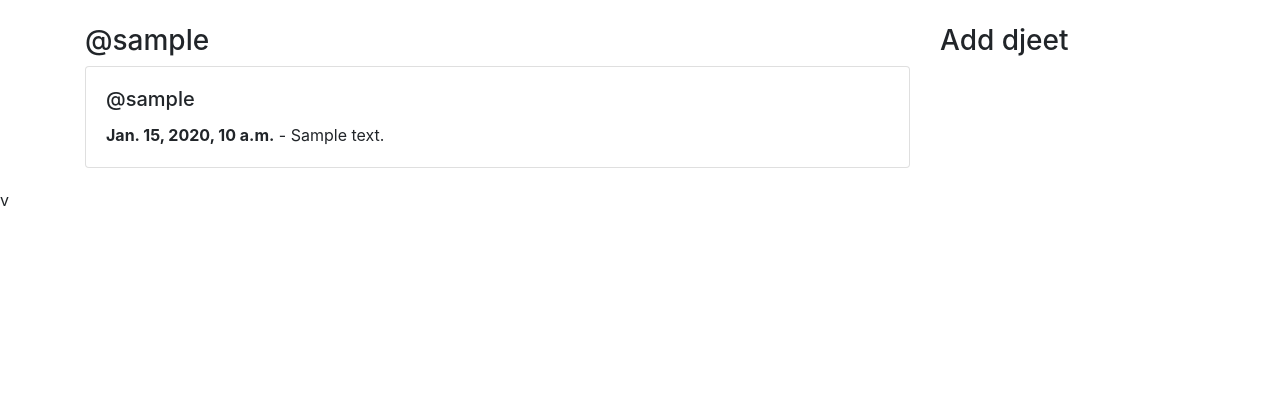
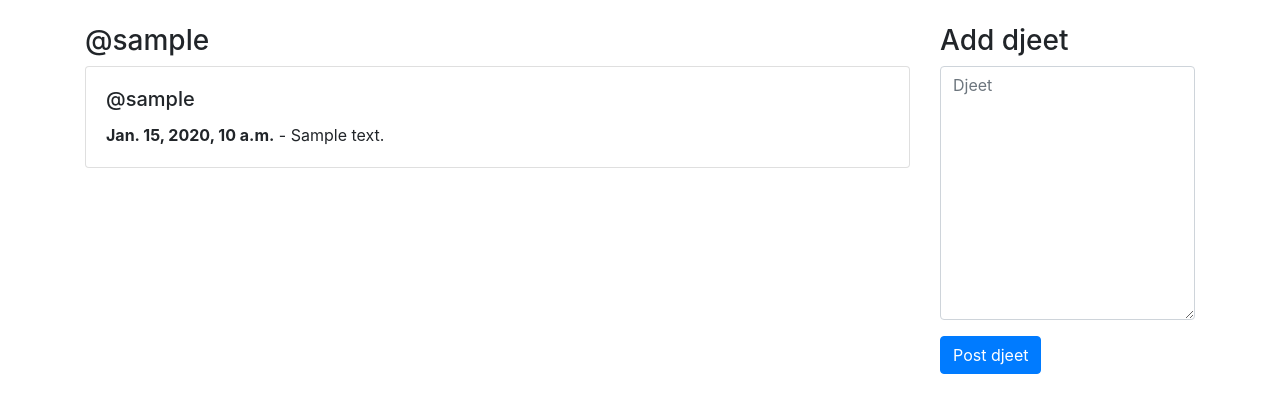
Before and after one commit to martin-martin/django-twitter-clone, a Django app: a page that uses djitter/templates/base.html in a window 1280 px wide. Shown: the part 56-469 px from the top of the page. Run offline with Django 3.2, Linux system fonts and the light colour scheme; a user stored in the database is signed in; tables that the repository leaves empty hold one stand-in row (values such as "Sample post"); some libraries are stand-ins or nearby versions.

Commit message:
(6) enable posting 🐦

```diff
--- /dev/null
+++ b/djitter/djeet/forms.py
@@ -0,0 +1,16 @@
+from django import forms
+from django.utils.html import strip_tags
+from .models import Djeet
+
+
+class DjeetForm(forms.ModelForm):
+    body = forms.CharField(required=True,
+                            widget=forms.widgets.Textarea(
+                                attrs={
+                                    'placeholder': 'Djeet',
+                                    'class': 'form-control'
+                                }))
+
+    class Meta:
+        model = Djeet
+        exclude = ('user', )
--- a/djitter/djeeterprofile/views.py
+++ b/djitter/djeeterprofile/views.py
@@ -2,11 +2,12 @@ from django.shortcuts import render, redirect
 from django.contrib.auth import login, authenticate, logout
 from django.contrib.auth.models import User
 from djeeterprofile.forms import SignupForm, SigninForm
+from djeet.forms import DjeetForm
 
 
 def frontpage(request):
     if request.user.is_authenticated:
-        return render(request, 'profile.html')
+        return redirect('/' + request.user.username + '/')
     else:
         if request.method == 'POST':
             if 'signupform' in request.POST:
@@ -43,6 +44,24 @@ def signout(request):
 
 
 def profile(request, username):
-    user = User.objects.get(username=username)
+    if request.user.is_authenticated:
+        user = User.objects.get(username=username)
 
-    return render(request, 'profile.html', {'user': user})
+        if request.method == 'POST':
+            form = DjeetForm(data=request.POST)
+
+            if form.is_valid():
+                djeet = form.save(commit=False)
+                djeet.user = request.user
+                djeet.save()
+
+                redirecturl = request.POST.get('redirect', '/')
+
+                return redirect(redirecturl)
+        else:
+            form = DjeetForm()
+
+        return render(request, 'profile.html', {'form': form, 'user': user})
+
+    else:
+        return redirect('/')
--- a/djitter/templates/base.html
+++ b/djitter/templates/base.html
@@ -55,5 +55,5 @@
     <script src="https://code.jquery.com/jquery-3.2.1.slim.min.js" integrity="sha384-KJ3o2DKtIkvYIK3UENzmM7KCkRr/rE9/Qpg6aAZGJwFDMVNA/GpGFF93hXpG5KkN" crossorigin="anonymous"></script>
     <script src="https://cdnjs.cloudflare.com/ajax/libs/popper.js/1.12.9/umd/popper.min.js" integrity="sha384-ApNbgh9B+Y1QKtv3Rn7W3mgPxhU9K/ScQsAP7hUibX39j7fakFPskvXusvfa0b4Q" crossorigin="anonymous"></script>
     <script src="https://maxcdn.bootstrapcdn.com/bootstrap/4.0.0/js/bootstrap.min.js" integrity="sha384-JZR6Spejh4U02d8jOt6vLEHfe/JQGiRRSQQxSfFWpi1MquVdAyjUar5+76PVCmYl" crossorigin="anonymous"></script>
-  </body>v
+  </body>
 </html>
--- a/djitter/templates/profile.html
+++ b/djitter/templates/profile.html
@@ -28,6 +28,36 @@
     <!-- Sidebar -->
     <div class="col-3">
         <h3>Add djeet</h3>
+
+        {% if form.errors %}
+            {% for field in form %}
+                {% for error in form.errors %}
+                    <div class="alert alert-danger">
+                        <strong>{{ error|escape }}</strong>
+                    </div>
+                {% endfor %}
+            {% endfor %}
+            {% for error in form.non_field_errors %}
+                <div class="alert alert-danger">
+                    <strong>{{ error|escape }}</strong>
+                </div>
+            {% endfor %}
+        {% endif %}
+
+        <form action="/{{ request.user.username }}/" method="post">
+            {% csrf_token %}
+
+            {% for field in form %}
+                <div class="form-group">
+                    {{ field }}
+                </div>
+            {% endfor %}
+
+            <input type="hidden" value="{{ request.path }}" name="redirect">
+            <input type="submit" value="Post djeet" class="btn btn-primary">
+
+        </form>
+
     </div>
 </div>
 
```
